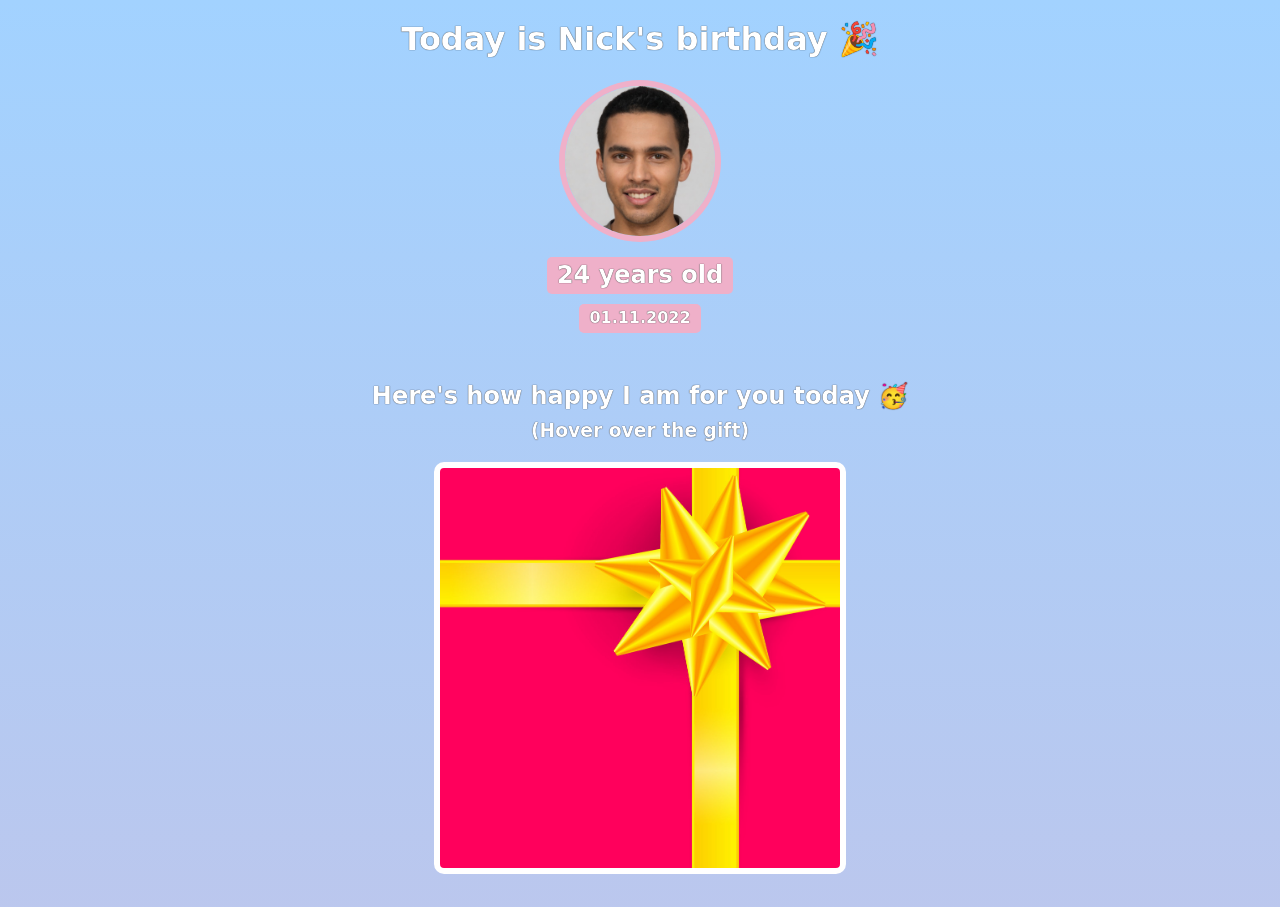
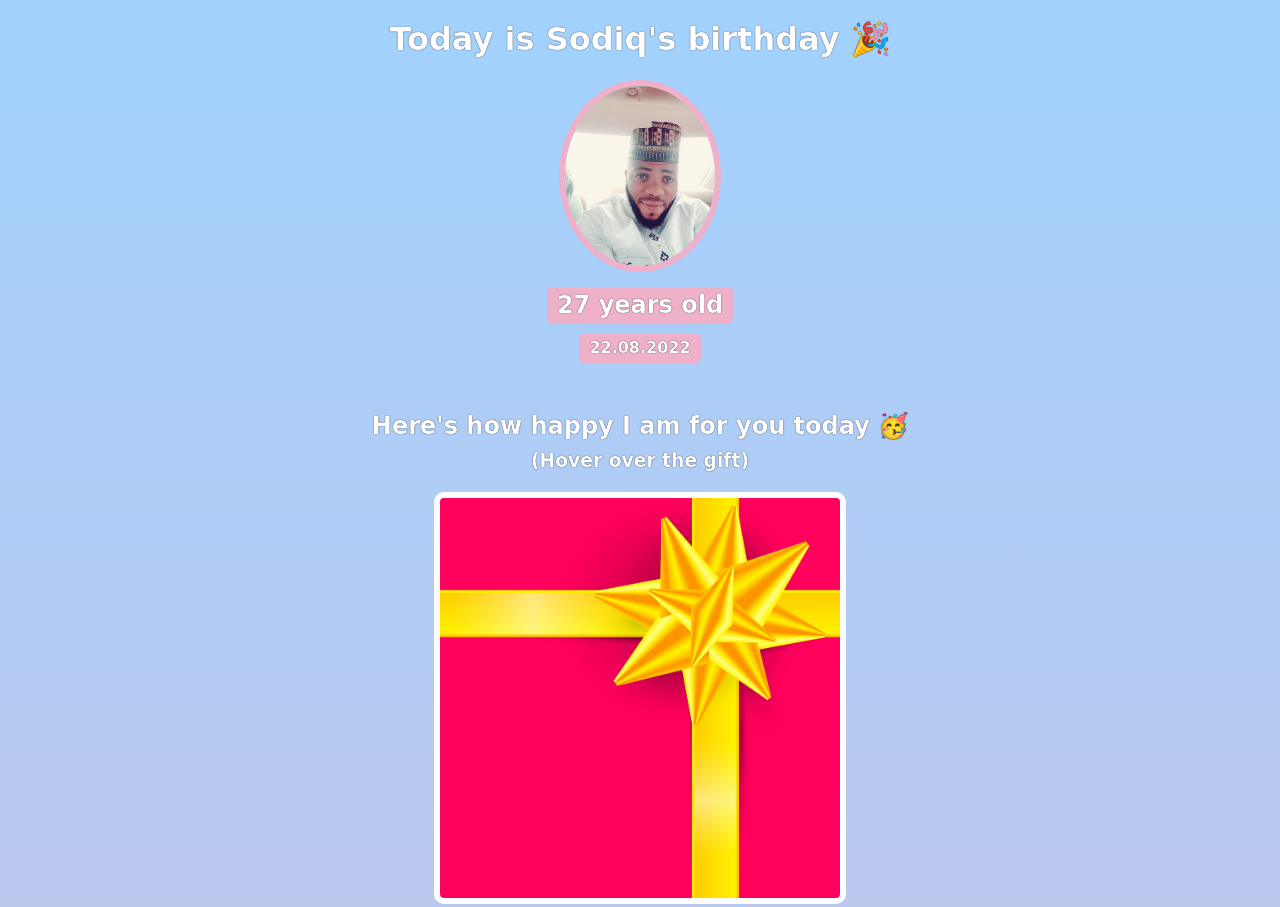
Before and after one commit to Ikquilibrium-SG/birthday-gift-site, a plain HTML site: page index.html in a window 1280 px wide. Shown: the top 907 px of the page. Drawn offline with nearby package versions, Linux system fonts and the light colour scheme; a web font is replaced by a local one.

Commit message:
Changed name, age, date and img of celebrant

```diff
--- a/index.html
+++ b/index.html
@@ -7,10 +7,10 @@
     </head>
     <body>
         <div id="header">
-            <h1>Today is Nick's birthday 🎉</h1>
-            <img id="bff-img" src="images/nick.jpg">
-            <h2 id="bday-age">24 years old</h2>
-            <h4 id="bday-date">01.11.2022</h4>
+            <h1>Today is Sodiq's birthday 🎉</h1>
+            <img id="bff-img" src="images/sodiq.jpg">
+            <h2 id="bday-age">27 years old</h2>
+            <h4 id="bday-date">22.08.2022</h4>
         </div>
 
         <div class="gift-section">
```
Also changed, not shown: images/nick.jpg (deleted), images/sodiq.jpg (added).
